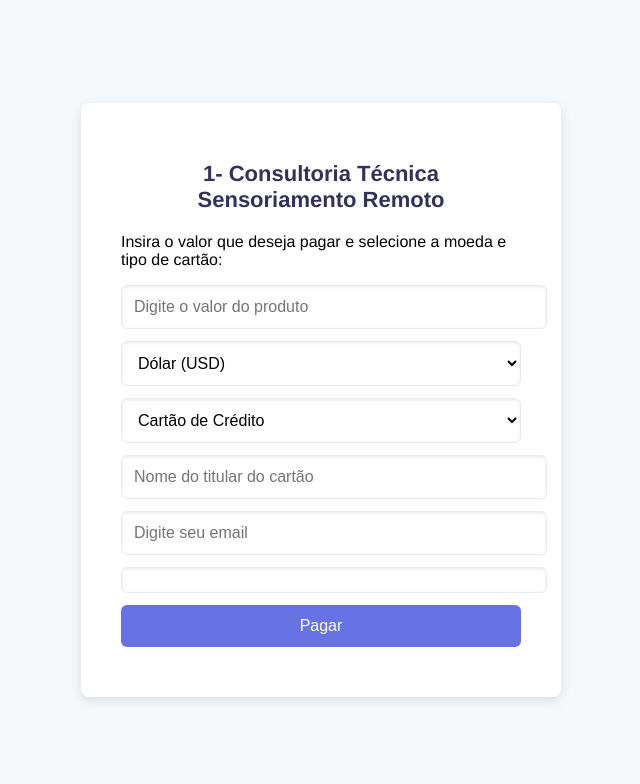
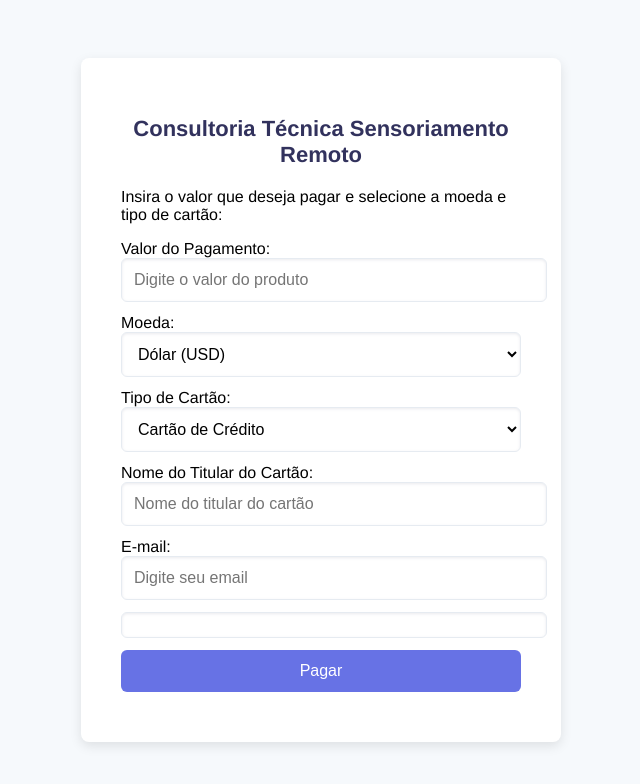
Before and after one commit to valtieriserpa/visanet_vrv, a website: page index.html in a window 1280 px wide. Shown: the whole page, without its empty margins (319-959 px from the left). Drawn offline with Linux system fonts and the light colour scheme; a script that the page names is missing.

Commit message:
Update index.html

```diff
--- a/index.html
+++ b/index.html
@@ -77,14 +77,16 @@
 <body>
 
     <div class="container">
-        <h2>1- Consultoria Técnica Sensoriamento Remoto</h2>
+        <h2>Consultoria Técnica Sensoriamento Remoto</h2>
         <p>Insira o valor que deseja pagar e selecione a moeda e tipo de cartão:</p>
 
         <form id="payment-form">
             <!-- Valor do pagamento -->
+            <label for="amount">Valor do Pagamento:</label>
             <input type="number" id="amount" placeholder="Digite o valor do produto" min="0.01" step="0.01" required>
 
             <!-- Selecione a moeda -->
+            <label for="currency">Moeda:</label>
             <select id="currency" required>
                 <option value="usd" selected>Dólar (USD)</option>
                 <option value="eur">Euro (EUR)</option>
@@ -92,15 +94,18 @@
             </select>
 
             <!-- Selecione o tipo de cartão -->
+            <label for="card-type">Tipo de Cartão:</label>
             <select id="card-type" required>
                 <option value="credit" selected>Cartão de Crédito</option>
                 <option value="debit">Cartão de Débito</option>
             </select>
 
             <!-- Nome do titular do cartão -->
+            <label for="cardholder-name">Nome do Titular do Cartão:</label>
             <input type="text" id="cardholder-name" placeholder="Nome do titular do cartão" required>
 
             <!-- E-mail -->
+            <label for="email">E-mail:</label>
             <input type="email" id="email" placeholder="Digite seu email" required>
 
             <!-- Campo de pagamento do cartão -->
```
